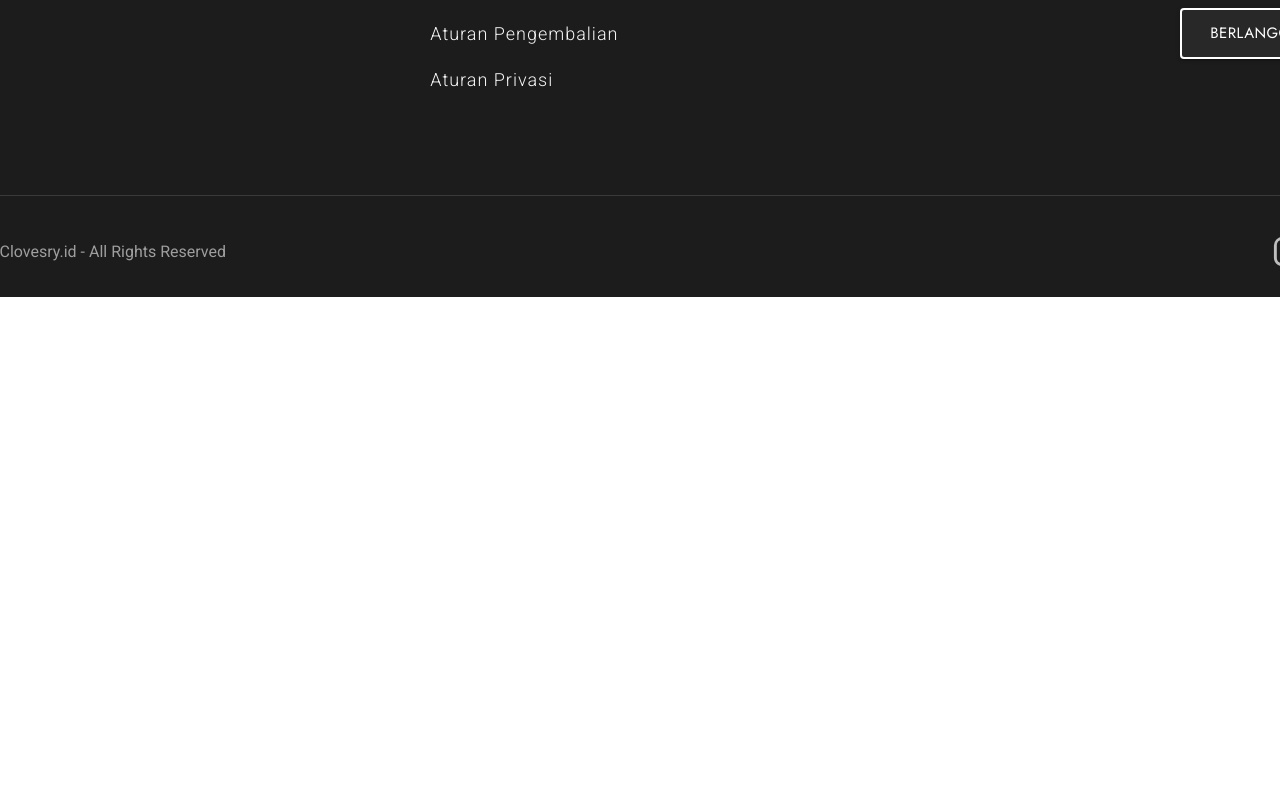
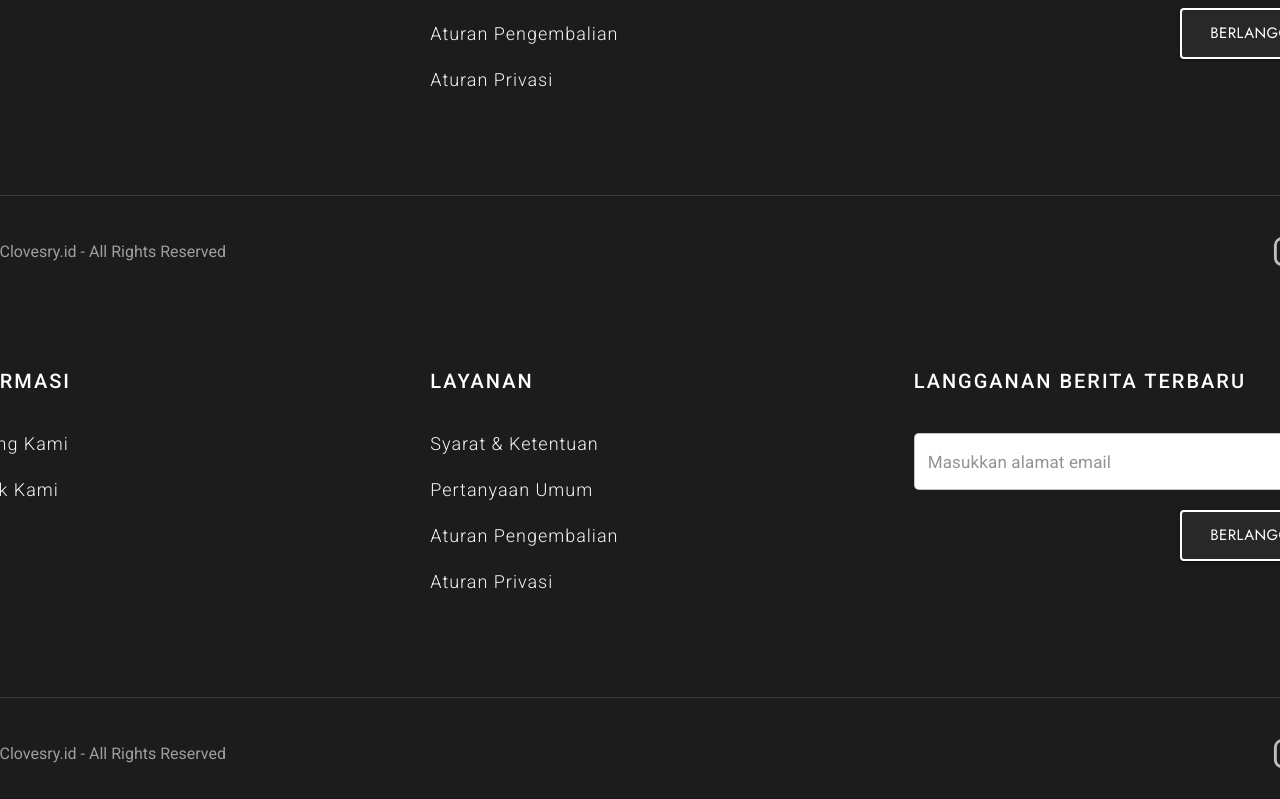
Before and after one commit to ericpeweh/cloversy-store-web, a Next.js app: page / in a window 1280 px wide. Shown: the part 3207-4006 px from the top of the page. Before the commit the page ends 3504 px from the top, so only its background shows below. Built offline with nearby package versions, Linux system fonts and the light colour scheme.

Commit message:
added MainWrapper to wrap <main> in page

```diff
--- a/components/AppWrapper/AppWrapper.tsx
+++ b/components/AppWrapper/AppWrapper.tsx
@@ -10,6 +10,7 @@ import { closeSearchDrawer, closeCartDrawer } from "../../store/slices/homeSlice
 
 // Components
 import Navbar from "../Navbar/Navbar";
+import Footer from "../Footer/Footer";
 import CartDrawer from "../CartDrawer/CartDrawer";
 import SearchDrawer from "../SearchDrawer/SearchDrawer";
 
@@ -27,6 +28,7 @@ const AppWrapper = ({ children }: AppWrapperProps) => {
 			<SearchDrawer open={showSearchModal} onClose={() => dispatch(closeSearchDrawer())} />
 			<CartDrawer open={showCartModal} onClose={() => dispatch(closeCartDrawer())} />
 			{children}
+			<Footer />
 		</>
 	);
 };
--- /dev/null
+++ b/components/PageWrapper/MainWrapper.styles.ts
@@ -0,0 +1,6 @@
+// Dependencies
+import { styled } from "@mui/system";
+
+export const OuterContainer = styled("main")({
+	marginTop: "9rem"
+});
```
Also changed, not shown: components/PageWrapper/MainWrapper.tsx (added, +12 -0 lines).
